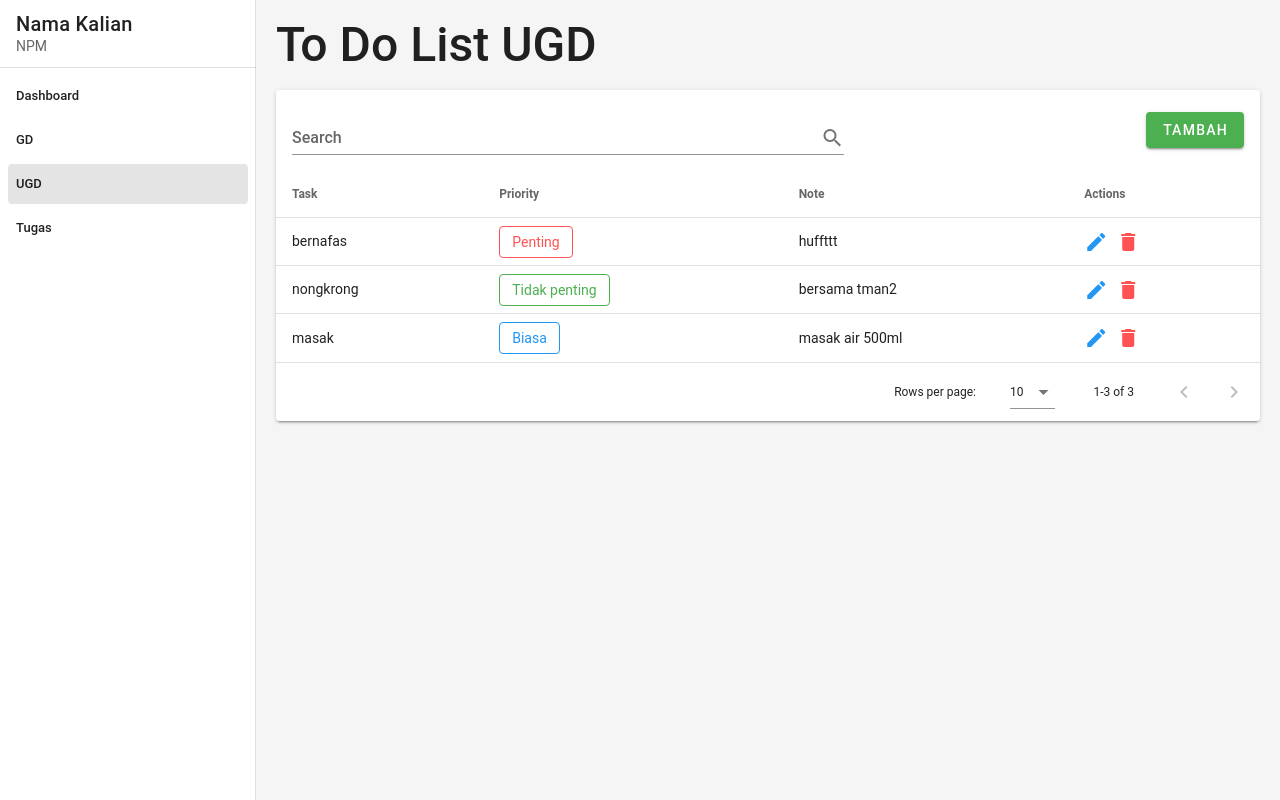
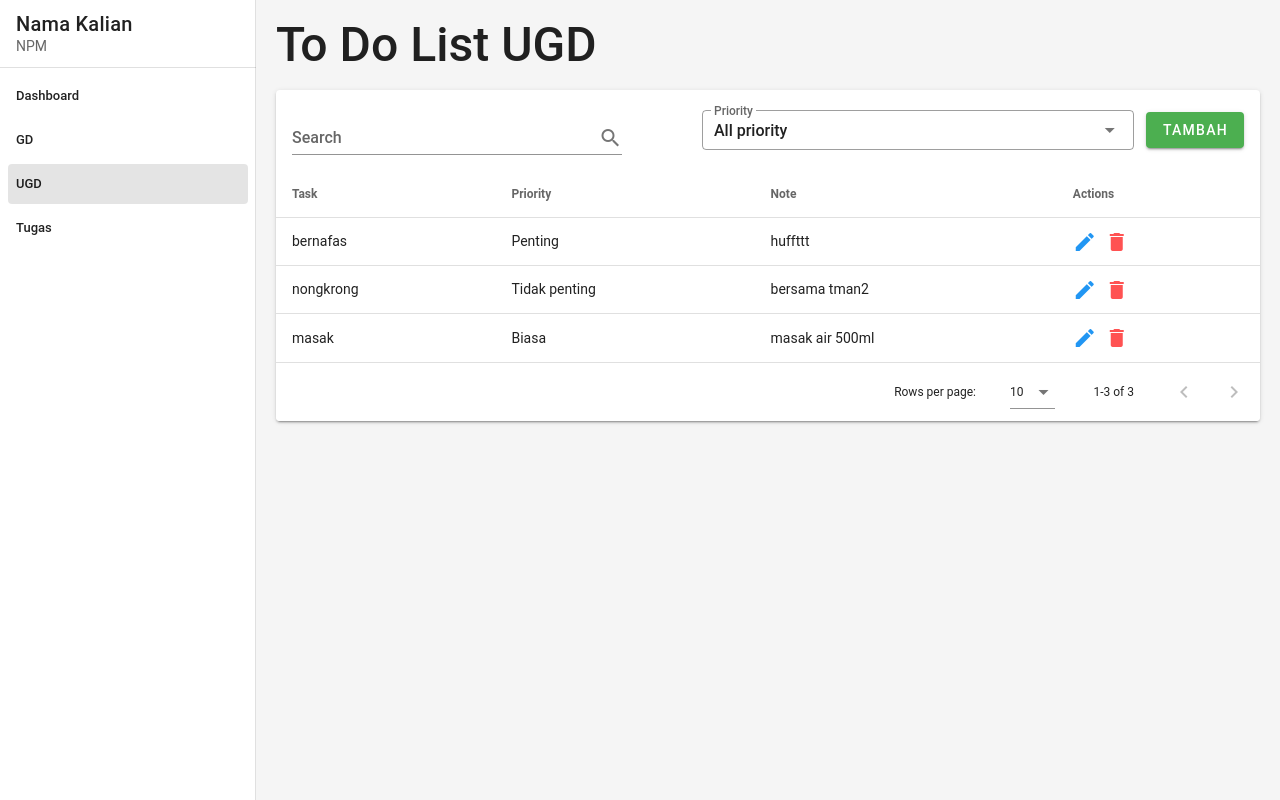
Before and after one commit to alishaaileen/Materi-VueCLI, a Vue app: page /ugd in a window 1280 px wide. Built offline with nearby package versions, Linux system fonts and the light colour scheme.

Commit message:
changed UGD to class D version

```diff
--- a/src/components/TodoList/ListUGD.vue
+++ b/src/components/TodoList/ListUGD.vue
@@ -14,16 +14,27 @@
           hide-details
         ></v-text-field>
         <v-spacer></v-spacer>
-        <v-btn color="success" dark @click="dialog = true">
-          Tambah
-        </v-btn>
+        <v-select
+          :items="['All priority', 'Penting', 'Biasa', 'Tidak penting']"
+          v-model="filterPriority"
+          outlined
+          label="Priority"
+          class="mr-3"
+          hide-details
+          dense
+        ></v-select>
+        <v-btn color="success" dark @click="dialog = true"> Tambah </v-btn>
       </v-card-title>
-      <v-data-table :headers="headers" :items="todos" :search="search">
-        <template v-slot:[`item.priority`]="{ item }">
+      <v-data-table
+        :headers="headers"
+        :items="filteredPriority"
+        :search="search"
+      >
+        <!-- <template v-slot:[`item.priority`]="{ item }">
           <v-chip :color="getColorPriority(item.priority)" label outlined>
             {{ item.priority }}
           </v-chip>
-        </template>
+        </template> -->
         <template v-slot:[`item.actions`]="{ item }">
           <v-icon color="info" class="mr-2" @click="setFormEdit(item)">
             mdi-pencil
@@ -64,30 +75,22 @@
         </v-card-text>
         <v-card-actions>
           <v-spacer></v-spacer>
-          <v-btn color="blue darken-1" text @click="cancel">
-            Cancel
-          </v-btn>
-          <v-btn color="blue darken-1" text @click="save(idEdit)">
-            Save
-          </v-btn>
+          <v-btn color="blue darken-1" text @click="cancel"> Cancel </v-btn>
+          <v-btn color="blue darken-1" text @click="save(idEdit)"> Save </v-btn>
         </v-card-actions>
       </v-card>
     </v-dialog>
 
     <v-dialog v-model="dialogDelete" persistent max-width="350">
       <v-card>
-        <v-card-title class="headline">
-          Yakin ingin menghapus?
-        </v-card-title>
+        <v-card-title class="headline"> Yakin ingin menghapus? </v-card-title>
         <v-card-text></v-card-text>
         <v-card-actions>
           <v-spacer></v-spacer>
           <v-btn color="green darken-1" text @click="cancelDelete">
             Tidak
           </v-btn>
-          <v-btn color="red darken-1" text @click="deleteItem()">
-            Ya
-          </v-btn>
+          <v-btn color="red darken-1" text @click="deleteItem()"> Ya </v-btn>
         </v-card-actions>
       </v-card>
     </v-dialog>
@@ -101,6 +104,7 @@ export default {
       search: null,
       dialog: false,
       dialogDelete: false,
+      filterPriority: "All priority",
       headers: [
         {
           text: "Task",
@@ -138,7 +142,6 @@ export default {
   },
   methods: {
     getColorPriority(priority) {
-      console.log(priority);
       if (priority === "Penting") return "error";
       else if (priority === "Biasa") return "info";
       else return "success";
@@ -193,5 +196,16 @@ export default {
       this.dialogDelete = false;
     },
   },
+  computed: {
+    filteredPriority() {
+      if (this.filterPriority == "All priority") {
+        return this.todos;
+      } else {
+        return this.todos.filter((todo) => {
+          return todo.priority == this.filterPriority;
+        });
+      }
+    },
+  },
 };
 </script>
```
